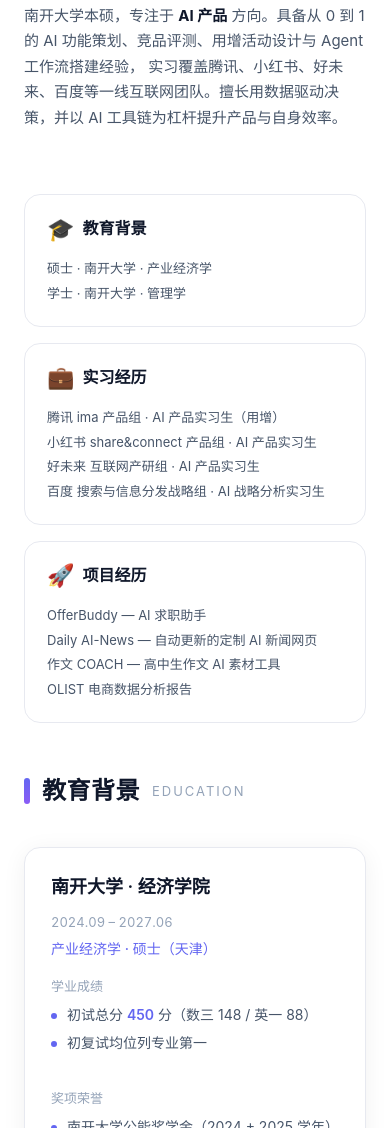
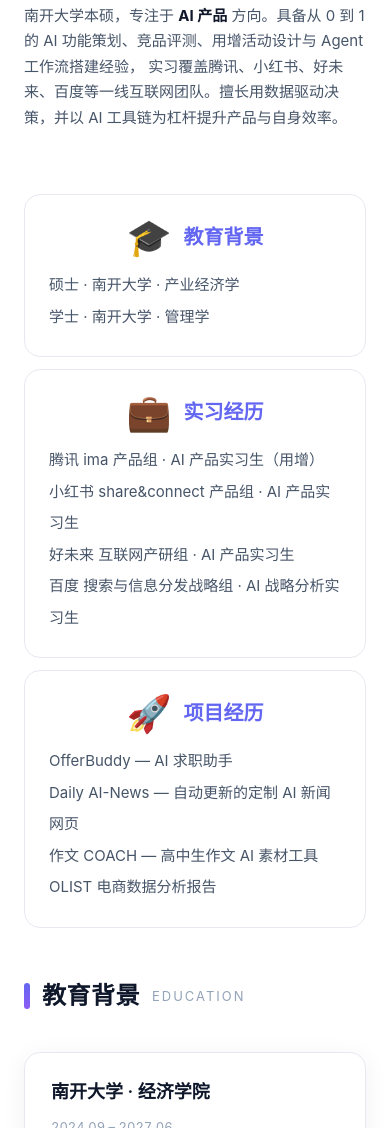
Before and after one commit to wenjingwangcharon/resume, a plain HTML site: page resume.html in a window 390 px wide. Shown: the part 980-2108 px from the top of the page. Drawn offline with Linux system fonts and the light colour scheme.

Commit message:
导览卡片三态优化：正常态 icon36+title靛蓝20px垂直居中，缩起态保留64px小框仅icon居中，展开态正文15px

```diff
--- a/resume.html
+++ b/resume.html
@@ -187,31 +187,67 @@
   }
   .qn-card{
     background:var(--bg);border:1px solid var(--line);border-radius:var(--radius);
-    padding:20px 22px;cursor:pointer;text-align:left;display:block;color:inherit;text-decoration:none;
-    overflow:hidden;min-width:0;
-    transition:border-color .35s;
+    cursor:pointer;color:inherit;text-decoration:none;overflow:hidden;min-width:0;
+    display:flex;flex-direction:column;justify-content:center;align-items:center;
+    padding:24px 28px;
+    transition:border-color .35s,padding .35s,background .35s,box-shadow .35s;
   }
-  /* hover 展开：目标列 1fr，其余两列 0fr，gap 归零 */
-  .qn-grid:has(.qn-card:nth-child(1):hover){grid-template-columns:1fr 0fr 0fr;gap:0}
-  .qn-grid:has(.qn-card:nth-child(2):hover){grid-template-columns:0fr 1fr 0fr;gap:0}
-  .qn-grid:has(.qn-card:nth-child(3):hover){grid-template-columns:0fr 0fr 1fr;gap:0}
-  /* 展开卡片的靛蓝左边框高亮 */
-  .qn-grid:has(.qn-card:nth-child(1):hover) .qn-card:nth-child(1),
-  .qn-grid:has(.qn-card:nth-child(2):hover) .qn-card:nth-child(2),
-  .qn-grid:has(.qn-card:nth-child(3):hover) .qn-card:nth-child(3){
+  /* hover：目标 1fr 展开，其余两列 64px 缩起（保留可见） */
+  .qn-grid:has(.qn-card:nth-child(1):hover){grid-template-columns:1fr 64px 64px;gap:12px}
+  .qn-grid:has(.qn-card:nth-child(2):hover){grid-template-columns:64px 1fr 64px;gap:12px}
+  .qn-grid:has(.qn-card:nth-child(3):hover){grid-template-columns:64px 64px 1fr;gap:12px}
+  /* 展开卡片：左对齐 + 靛蓝高亮 + 详情浮现 */
+  .qn-card:hover{
+    justify-content:flex-start;align-items:flex-start;
+    padding:28px 32px;
     border-color:var(--accent);border-left:4px solid var(--accent);
+    box-shadow:var(--shadow-hover);
   }
-  .qn-card .qn-head{display:flex;align-items:center;gap:8px;margin-bottom:14px}
-  .qn-card .qn-icon{font-size:22px;line-height:1}
-  .qn-card .qn-title{font-size:16px;font-weight:700}
-  .qn-card .qn-detail{font-size:13px;color:var(--ink-2);line-height:1.9;max-height:0;opacity:0;overflow:hidden;transition:max-height .4s ease,opacity .3s ease}
-  /* 展开卡片的内容浮现 */
   .qn-grid:has(.qn-card:nth-child(1):hover) .qn-card:nth-child(1) .qn-detail,
   .qn-grid:has(.qn-card:nth-child(2):hover) .qn-card:nth-child(2) .qn-detail,
   .qn-grid:has(.qn-card:nth-child(3):hover) .qn-card:nth-child(3) .qn-detail{
-    max-height:180px;opacity:1;
+    max-height:280px;opacity:1;margin-top:20px;
   }
-  @media(max-width:640px){.qn-grid{grid-template-columns:1fr;height:auto}.qn-grid:has(.qn-card:hover){grid-template-columns:1fr}.qn-card .qn-detail{max-height:none;opacity:1}}
+  /* 缩起卡片：浅灰底 + 仅 icon 居中 */
+  .qn-grid:has(.qn-card:hover) .qn-card:not(:hover){
+    background:var(--bg-soft);padding:20px 10px;
+  }
+  .qn-grid:has(.qn-card:hover) .qn-card:not(:hover) .qn-head{gap:0}
+  .qn-grid:has(.qn-card:hover) .qn-card:not(:hover) .qn-title{
+    max-width:0;width:0;opacity:0;overflow:hidden;padding:0;margin:0;
+  }
+  /* 头部：水平 flex，正常态居中，展开态左对齐 */
+  .qn-card .qn-head{
+    display:flex;align-items:center;justify-content:center;gap:12px;
+    width:100%;
+    transition:justify-content .35s,gap .35s;
+  }
+  .qn-card:hover .qn-head{justify-content:flex-start;gap:10px}
+  /* icon：正常 36px，展开 26px */
+  .qn-card .qn-icon{font-size:36px;line-height:1;transition:font-size .35s}
+  .qn-card:hover .qn-icon{font-size:26px}
+  /* 标题：正常态靛蓝突出，展开态恢复深色 */
+  .qn-card .qn-title{
+    font-size:20px;font-weight:700;color:var(--accent);white-space:nowrap;
+    transition:font-size .35s,color .35s;
+  }
+  .qn-card:hover .qn-title{font-size:20px;color:var(--ink)}
+  /* 详情：默认隐藏，展开态放大 */
+  .qn-card .qn-detail{
+    width:100%;
+    font-size:15px;color:var(--ink-2);line-height:2.1;
+    max-height:0;opacity:0;overflow:hidden;
+    transition:max-height .4s ease,opacity .3s ease,margin .35s;
+    margin-top:0;
+  }
+  @media(max-width:640px){
+    .qn-grid{height:auto;grid-template-columns:1fr;gap:12px}
+    .qn-grid:has(.qn-card:hover){grid-template-columns:1fr;gap:12px}
+    .qn-card{justify-content:flex-start;align-items:flex-start;padding:24px}
+    .qn-card .qn-detail{max-height:1000px;opacity:1;margin-top:14px}
+    .qn-grid:has(.qn-card:hover) .qn-card:not(:hover) .qn-title{max-width:none;width:auto;opacity:1}
+    .qn-grid:has(.qn-card:hover) .qn-card:not(:hover) .qn-head{gap:12px}
+  }
 
   /* ---------- Footer ---------- */
   footer{padding:46px 0;text-align:center;color:var(--ink-3);font-size:13px;border-top:1px solid var(--line)}
```
